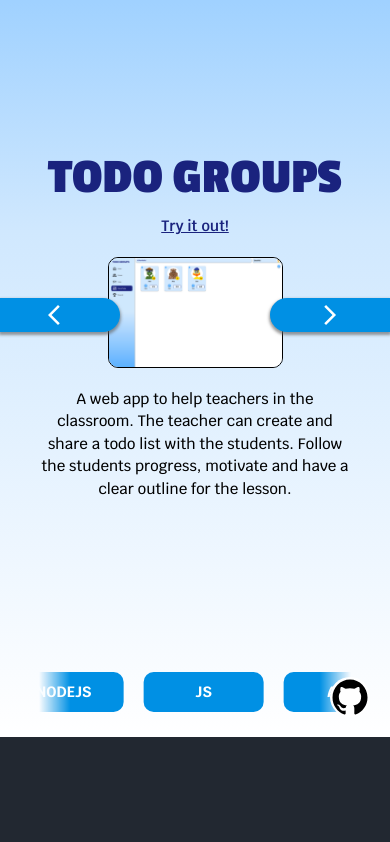
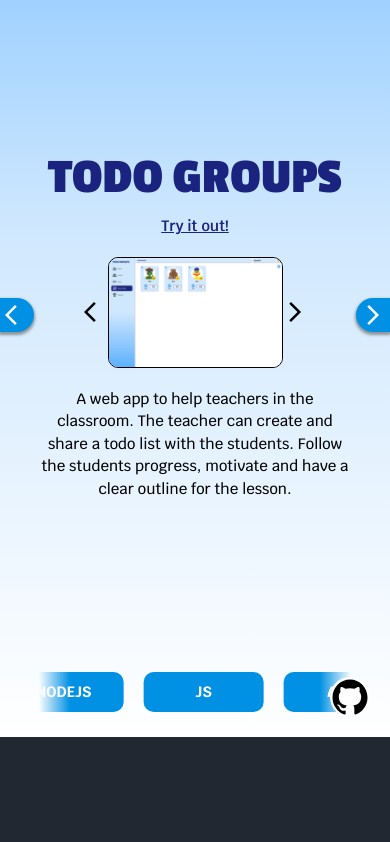
Before and after one commit to xmk0987/vitikainenonni, a Next.js app: page / in a window 390 px wide. Shown: the part 951-1793 px from the top of the page. Built offline with nearby package versions, Linux system fonts and the light colour scheme.

Commit message:
Fixed mobile responsiveness

```diff
--- a/app/components/Projects/Projects/Projects.module.css
+++ b/app/components/Projects/Projects/Projects.module.css
@@ -224,10 +224,6 @@
 }
 
 @media only screen and (max-width: 900px) {
-  .changeProject {
-    width: 120px;
-  }
-
   .todoGroupsArt {
     max-height: 70%;
   }
```
